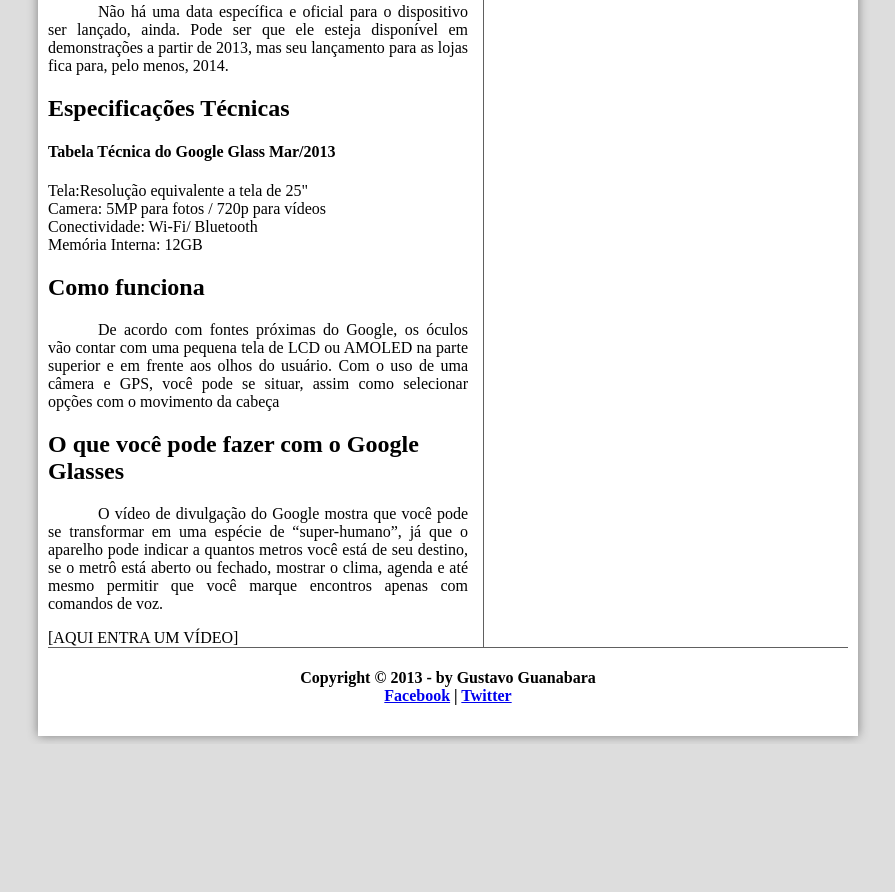
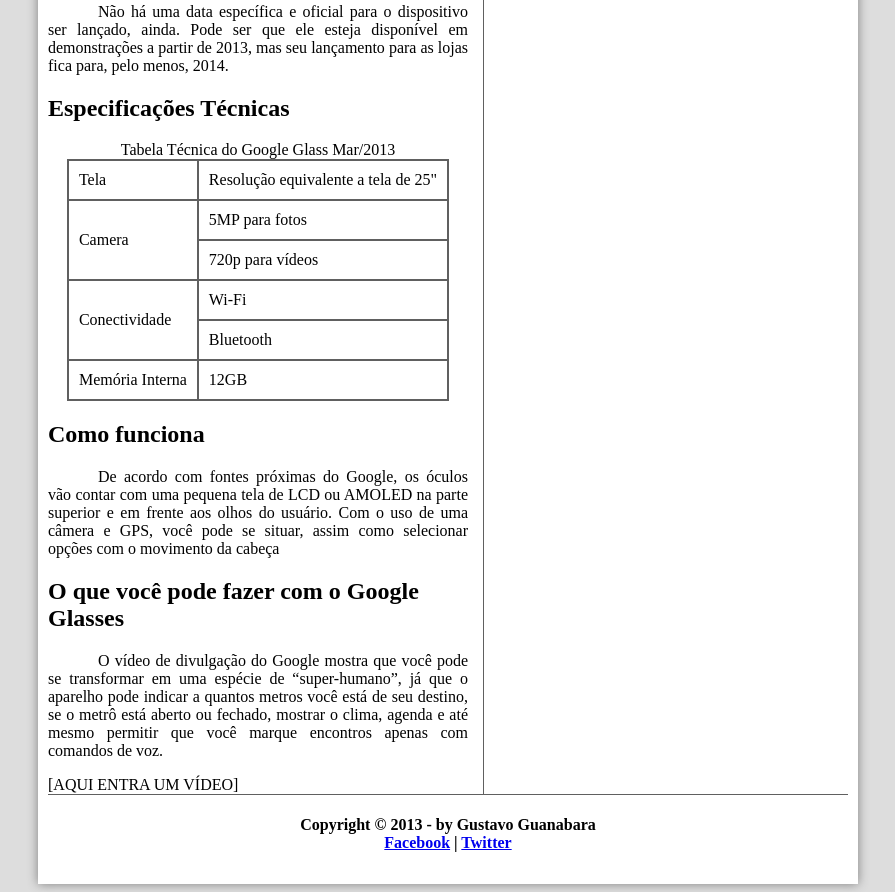
Before and after one commit to Kaue-Romero/Site-Google_Glass, a plain HTML site: page Resources/projeto-glass-html5/index.html in a window 1280 px wide. Shown: the part 875-1767 px from the top of the page, without its empty margins (192-1087 px from the left). Before the commit the page ends 1619 px from the top, so only its background shows below. Drawn offline with Linux system fonts and the light colour scheme.

Commit message:
Aula-19_Finalizada

```diff
--- a/Resources/projeto-glass-html5/_css/estilo.css
+++ b/Resources/projeto-glass-html5/_css/estilo.css
@@ -128,6 +128,18 @@ section#corpo {
     padding-right: 15px;
 }
 
+table#tabelaspec {
+    border: 1px solid #606060;
+    border-spacing: 0px;
+    margin-left: auto;
+    margin-right: auto;
+}
+
+table#tabelaspec td {
+    border: 1px solid #606060;
+    padding: 10px;
+}
+
 aside#lateral {
     display: block;
     width: 350px;
--- a/Resources/projeto-glass-html5/index.html
+++ b/Resources/projeto-glass-html5/index.html
@@ -50,11 +50,15 @@
 <p>Não há uma data específica e oficial para o dispositivo ser lançado, ainda. Pode ser que ele esteja disponível em demonstrações a partir de 2013, mas seu lançamento para as lojas fica para, pelo menos, 2014.</p>
 
 <h2>Especificações Técnicas</h2>
-<h4>Tabela Técnica do Google Glass Mar/2013</h4>
-Tela:Resolução equivalente a tela de 25"<br/>
-Camera: 5MP para fotos / 720p para vídeos<br/>
-Conectividade: Wi-Fi/ Bluetooth<br/>
-Memória Interna: 12GB
+<table id="tabelaspec">
+<caption>Tabela Técnica do Google Glass Mar/2013</caption>
+<tr><td>Tela</td> <td>Resolução equivalente a tela de 25"</td></tr>
+<tr><td rowspan="2">Camera</td> <td>5MP para fotos</td></tr>
+<tr><td>720p para vídeos</td></tr>
+<tr><td rowspan="2">Conectividade</td> <td>Wi-Fi</td></tr>
+<tr><td>Bluetooth</td></tr>
+<tr><td>Memória Interna</td> <td>12GB</td></tr>
+</table>
 
 <h2>Como funciona</h2>
 <p>De acordo com fontes próximas do Google, os óculos vão contar com uma pequena tela de LCD ou AMOLED na parte superior e em frente aos olhos do usuário. Com o uso de uma câmera e GPS, você pode se situar, assim como selecionar opções com o movimento da cabeça</p>
```
